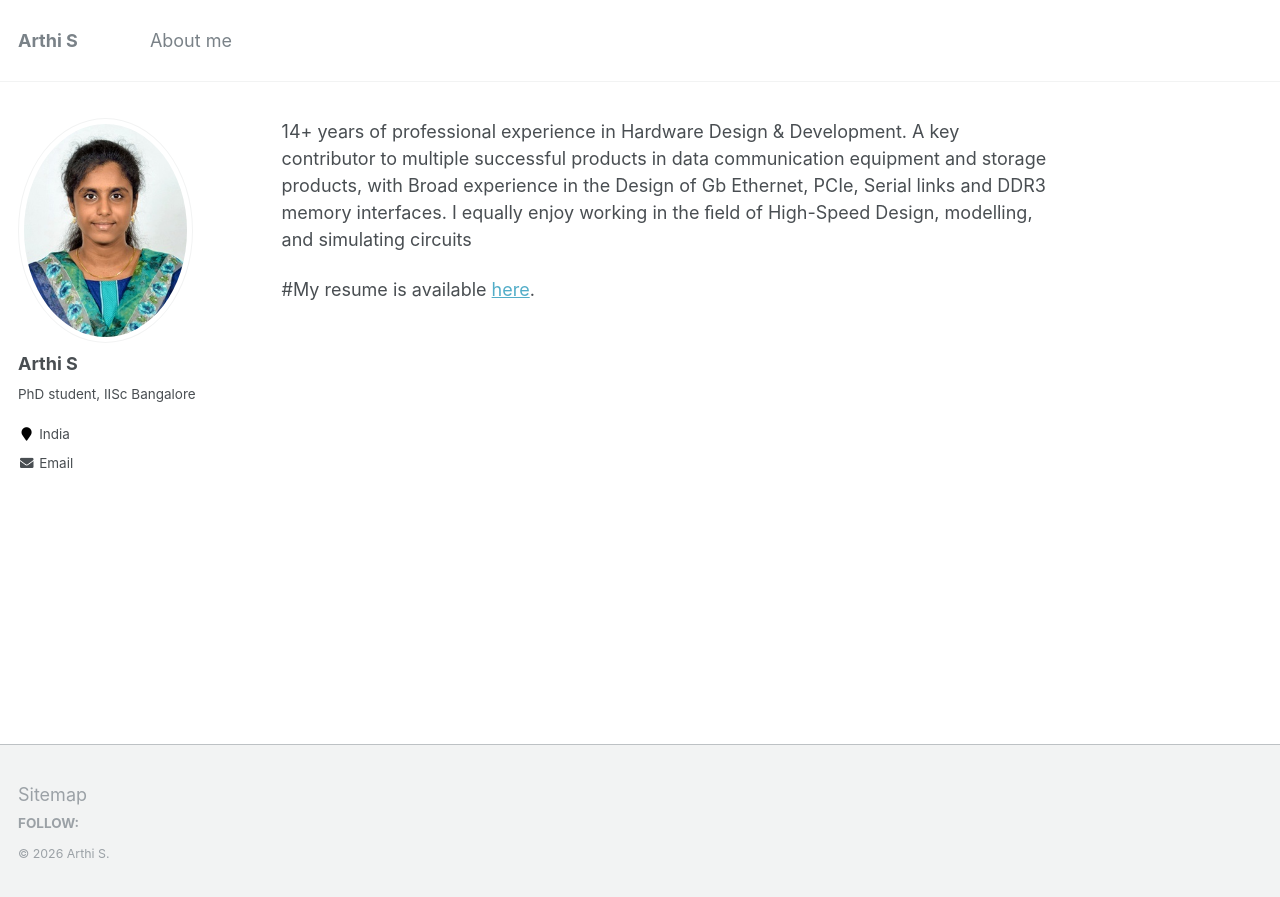
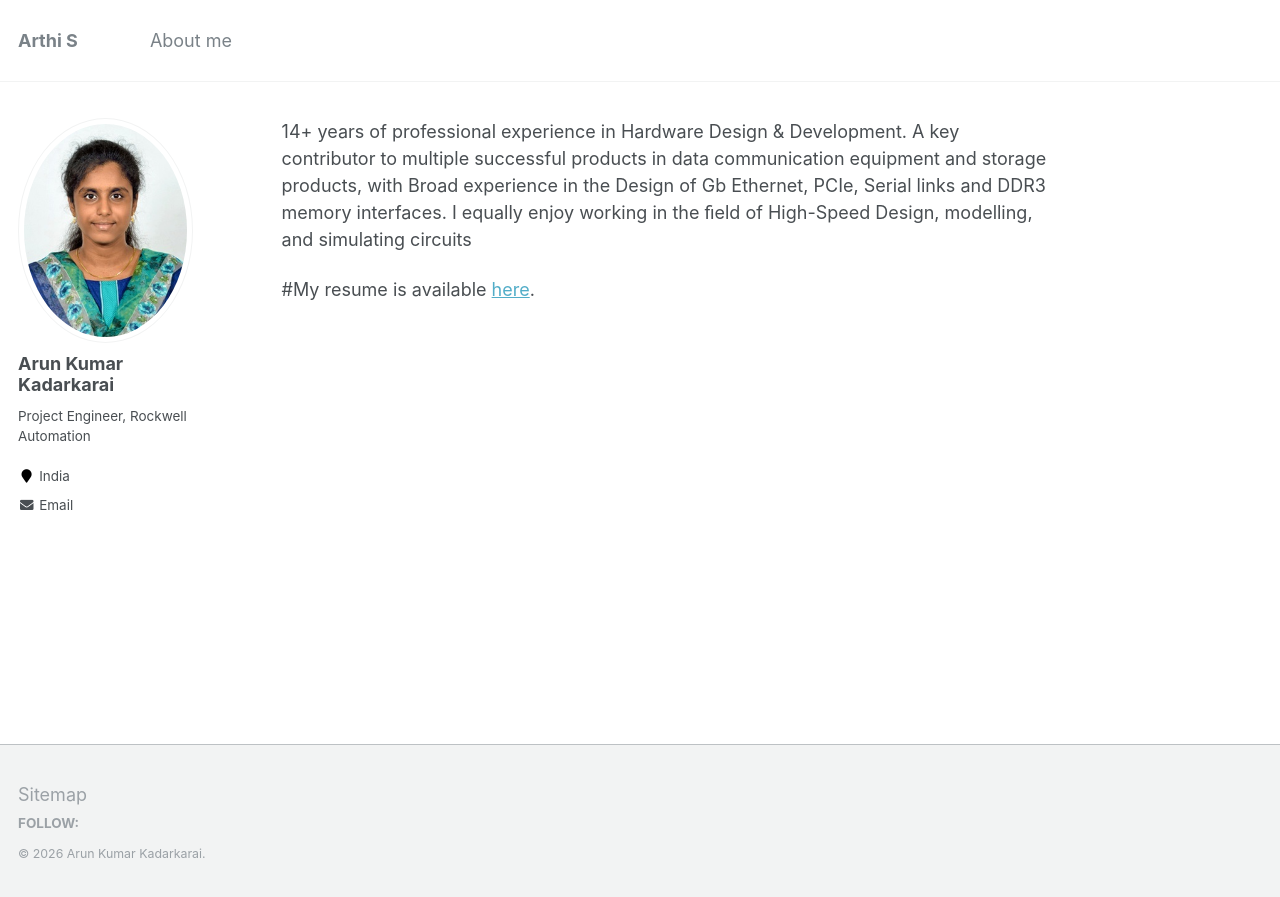
Before and after one commit to arunka97/arunka97.github.io, a Jekyll site: the page built from _pages/about.md, in a window 1280 px wide. Shown: the top 897 px of the page. Built offline with Jekyll 4.4.1, drawn with Linux system fonts in a browser that asks for light colours.

Commit message:
Update _config.yml

```diff
--- a/_config.yml
+++ b/_config.yml
@@ -9,11 +9,11 @@
 locale                   : "en-US"
 title                    : "Arthi S"
 title_separator          : "-"
-name                     : &name "Arthi S"
+name                     : &name "Arun Kumar Kadarkarai"
 description              : &description "personal description"
 url                      : https://arthi314.github.io # the base hostname & protocol for your site e.g. "https://mmistakes.github.io"
 baseurl                  : "" # the subpath of your site, e.g. "/blog"
-repository               : "arthi314/arthi314.github.io"
+repository               : "arunka97/arunka97.github.io"
 teaser                   :  # filename of teaser fallback teaser image placed in /images/, .e.g. "500x300.png"
 breadcrumbs              : false # true, false (default)
 words_per_minute         : 160
@@ -80,14 +80,14 @@ analytics:
 
 # Site Author
 author:
-  name             : "Arthi S"
+  name             : "Arun Kumar Kadarkarai"
   avatar           : "Arthi_S_photo.jpg"
-  bio              : "PhD student, IISc Bangalore"
+  bio              : "Project Engineer, Rockwell Automation"
   location         : "India"
   employer         :
 #   pubmed           : "https://www.ncbi.nlm.nih.gov/pubmed/?term=john+snow"
 #   googlescholar    : "http://yourfullgooglescholarurl.com"
-  email            : "arthis@iisc.ac.in"
+  email            : "arunka97@gmail.com"
 #   researchgate     :  # example: "https://www.researchgate.net/profile/yourprofile"
   uri              :
   bitbucket        :
```
